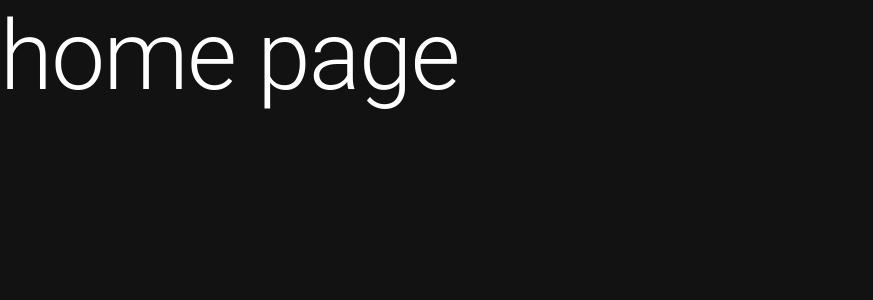
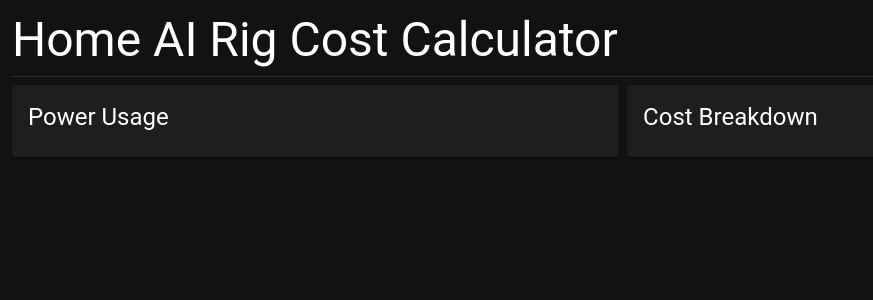
Before and after one commit to gabrianrchua/local-ai-calculator, a React (Vite) app: page / in a window 1280 px wide. Shown: the top 300 px of the page, without its empty margins (0-873 px from the left). Built offline with nearby package versions, Linux system fonts and the light colour scheme.

Commit message:
feat: scaffold empty app layout

```diff
--- /dev/null
+++ b/src/App.module.css
@@ -0,0 +1,3 @@
+.pageWrapper {
+  margin: 12px;
+}
--- a/src/App.tsx
+++ b/src/App.tsx
@@ -1,6 +1,8 @@
 import { ThemeProvider, createTheme } from '@mui/material/styles';
 import CssBaseline from '@mui/material/CssBaseline';
 import HomePage from './pages/Home';
+import { Box } from '@mui/material';
+import styles from './App.module.css';
 
 const darkTheme = createTheme({
   palette: {
@@ -12,7 +14,9 @@ export const App = () => {
   return (
     <ThemeProvider theme={darkTheme}>
       <CssBaseline />
-      <HomePage />
+      <Box className={styles.pageWrapper}>
+        <HomePage />
+      </Box>
     </ThemeProvider>
   );
 };
--- /dev/null
+++ b/src/pages/Home.module.css
@@ -0,0 +1,10 @@
+.rootBox {
+  display: flex;
+  flex-direction: row;
+  width: 100%;
+  gap: 8px;
+}
+
+.childBox {
+  flex-grow: 1;
+}
--- a/src/pages/Home.tsx
+++ b/src/pages/Home.tsx
@@ -1,7 +1,30 @@
-import { Typography } from '@mui/material';
+import { Box, Card, CardContent, Divider, Typography } from '@mui/material';
+
+import styles from './Home.module.css';
 
 export const HomePage = () => {
-  return <Typography variant="h1">home page</Typography>;
+  return (
+    <>
+      <Typography variant="h3">Home AI Rig Cost Calculator</Typography>
+      <Divider sx={{ marginBottom: '8px', marginTop: '8px' }} />
+      <Box className={styles.rootBox}>
+        <Box className={styles.childBox}>
+          <Card>
+            <CardContent>
+              <Typography variant="h5">Power Usage</Typography>
+            </CardContent>
+          </Card>
+        </Box>
+        <Box className={styles.childBox}>
+          <Card>
+            <CardContent>
+              <Typography variant="h5">Cost Breakdown</Typography>
+            </CardContent>
+          </Card>
+        </Box>
+      </Box>
+    </>
+  );
 };
 
 export default HomePage;
```
